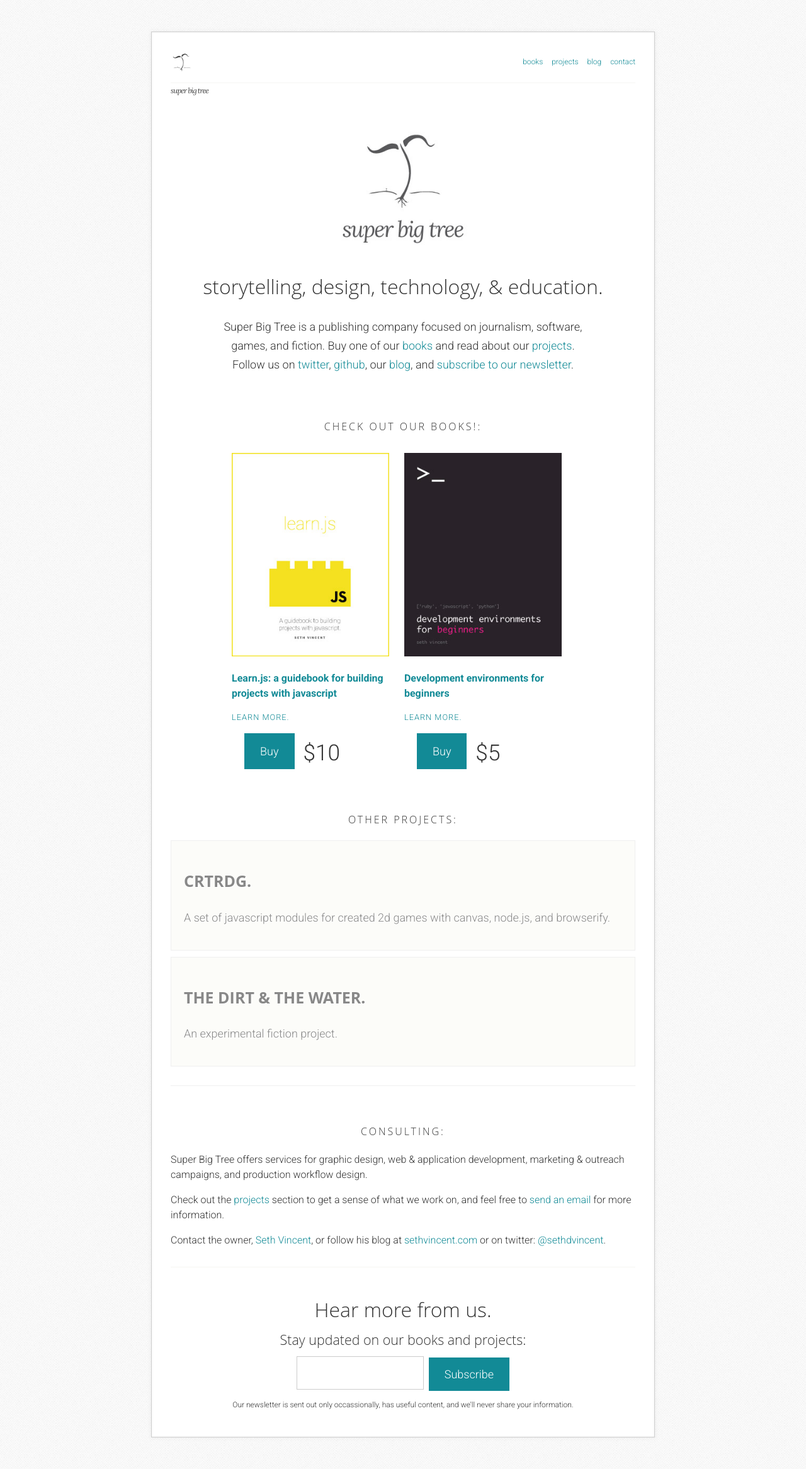
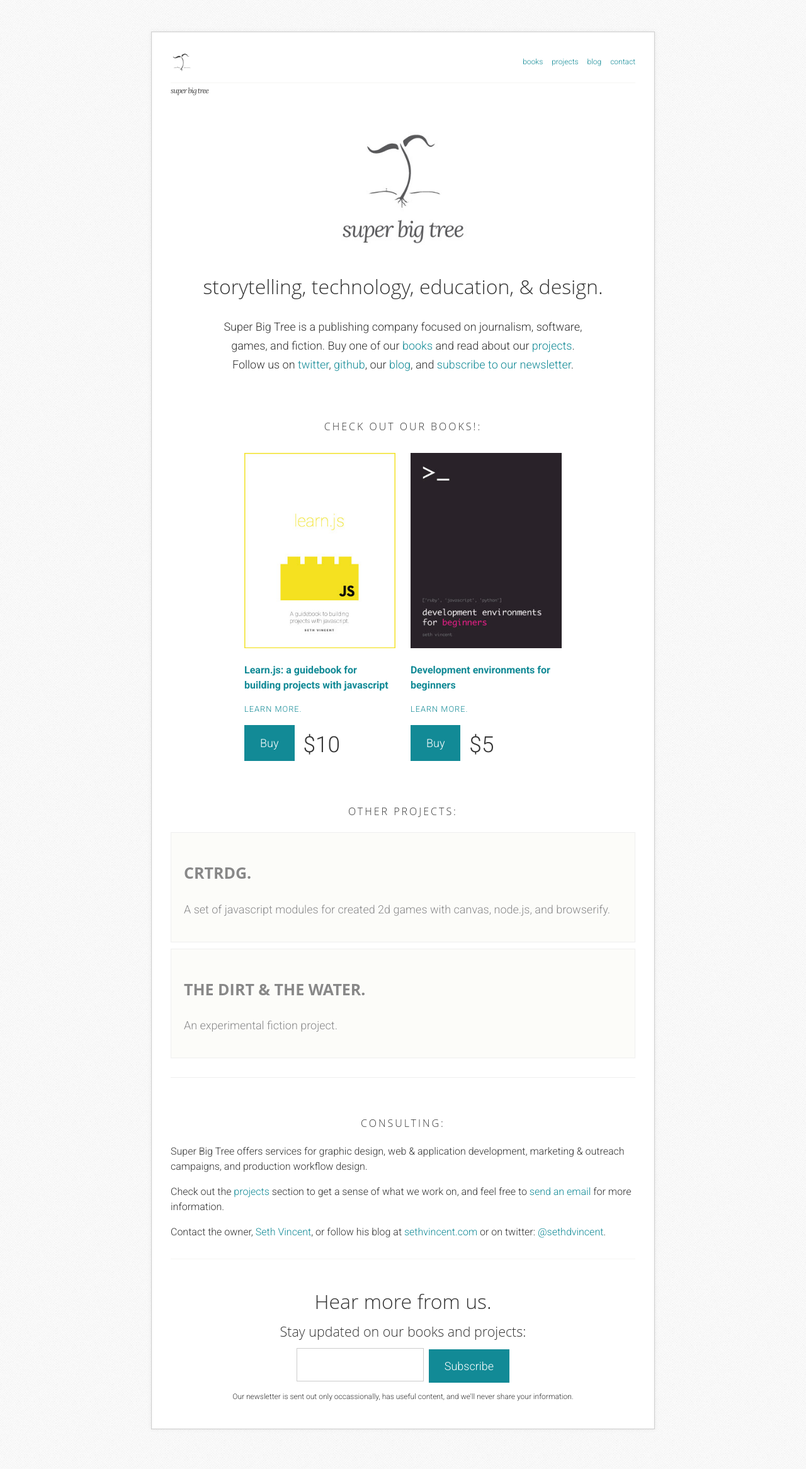
Before and after one commit to superbigtree/superbigtree.github.com, a Jekyll site: the page built from index.html, in a window 1280 px wide. Shown: the whole page at 63% size. Built offline with Jekyll 4.4.1, drawn with Linux system fonts in a browser that asks for light colours.

Commit message:
fix books css

```diff
--- a/css/app.css
+++ b/css/app.css
@@ -323,7 +323,7 @@ ul.tools li {
 .book a.learn {
   display: block;
   margin: 0px;
-  width: 250px;
+  width: 240px;
 }
 
 .book img {
@@ -338,7 +338,6 @@ ul.tools li {
 
 .book > p {
   text-align: left;
-  margin-left: 20px;
 }
 
 .learn-more {
@@ -432,6 +431,10 @@ h1#page-title {
   nav.main {
     float: right;
   }
+
+  .book {
+    margin: 0px 10px 30px 10px;
+  }
 }
 
 @media only screen and (min-width: 768px) {
--- a/index.html
+++ b/index.html
@@ -1,13 +1,13 @@
 ---
 layout: static
 published: true
-title: storytelling, design, technology, & education.
+title: storytelling, technology, education, & design.
 description: Super Big Tree is a publishing company focused on journalism, software, games, and fiction, based in Seattle, WA.
 ---
 
 <div class="welcome">
   <img src="{{ site.baseurl }}/img/sbt_logo_full.jpg" id="welcome-logo">
-  <h2 class="welcome">storytelling, design, technology, & education.</h2>
+  <h2 class="welcome">storytelling, technology, education, & design.</h2>
   <p>Super Big Tree is a publishing company focused on journalism, software, games, and fiction. Buy one of our <a href="{{ site.baseurl }}/books">books</a> and read about our <a href="{{ site.baseurl }}/projects">projects</a>. Follow us on <a href="http://twitter.com/super_big_tree" target="blank">twitter</a>, <a href="http://github.com/superbigtree" target="_blank">github</a>, our <a href="http://superbigtree.tumblr.com" target="_blank">blog</a>, and <a href="http://eepurl.com/rN5Nv" target="_blank">subscribe to our newsletter</a>.</p>
 </div>
 
```
